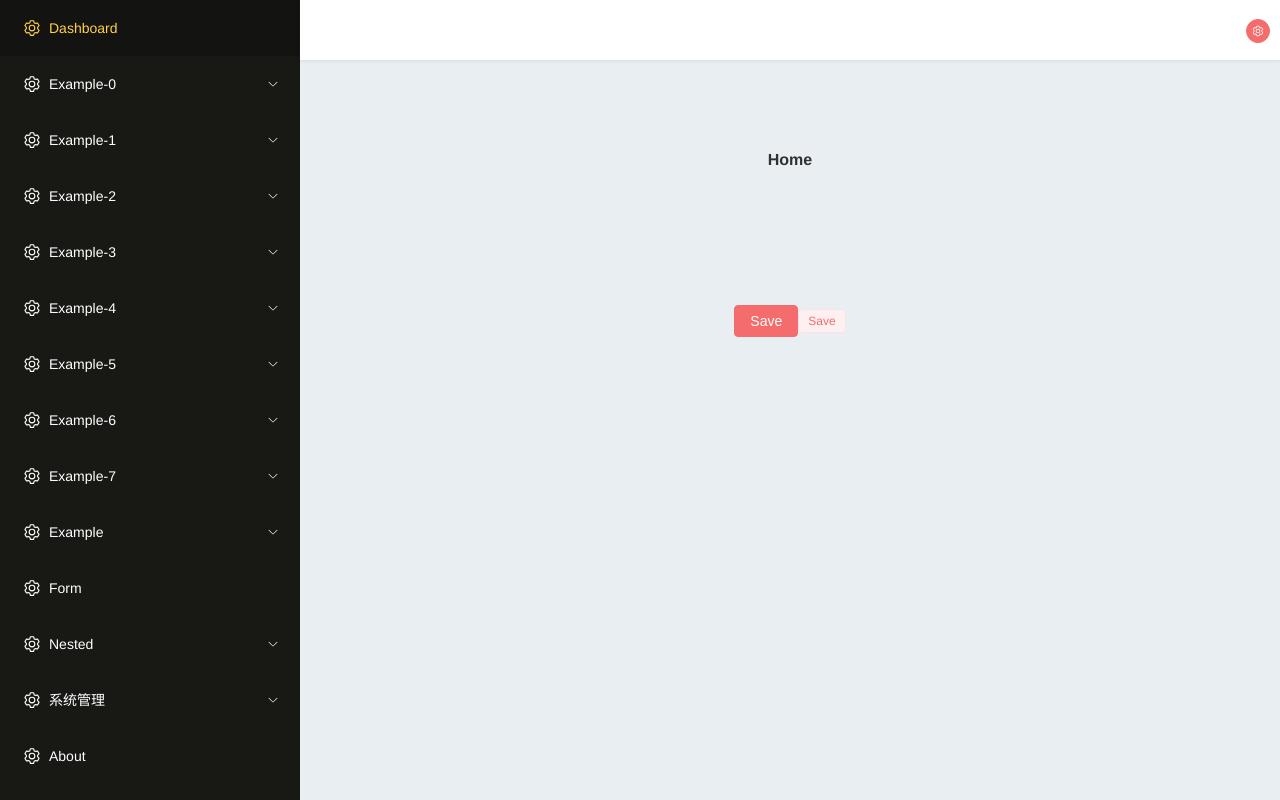
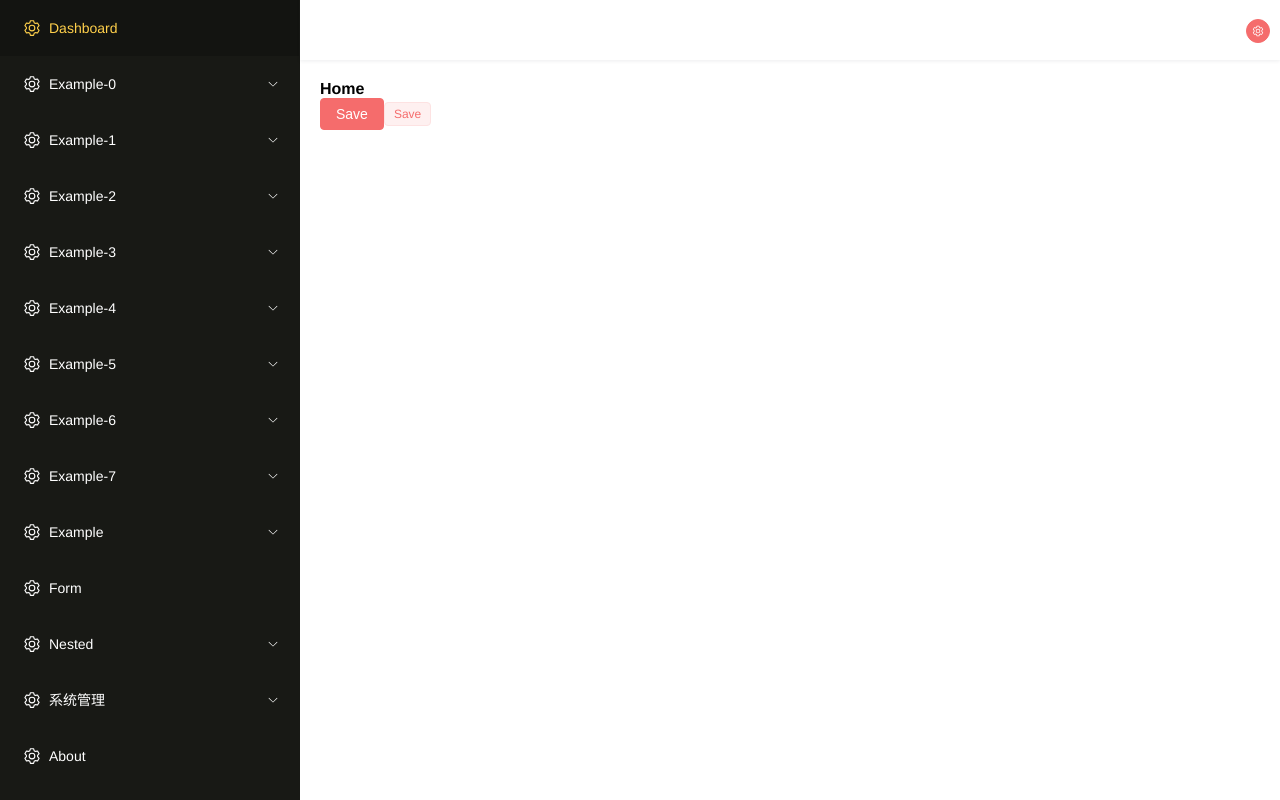
Before and after one commit to THRAEXS/vue3-element-admin, a Vue app: page /login in a window 1280 px wide. Both pictures are taken after a click on the button "Login". Built offline with nearby package versions, Linux system fonts and the light colour scheme.

Commit message:
opt: main

```diff
--- a/src/layout/components/sidebar/color.json
+++ /dev/null
@@ -1,5 +0,0 @@
-{
-    "menuBg": "#181915",
-    "textColor": "#FFFFFF",
-    "activeTextColor": "#FFD04B"
-}
--- a/src/layout/components/sidebar/index.vue
+++ b/src/layout/components/sidebar/index.vue
@@ -1,14 +1,13 @@
 <script setup>
 import SidebarItem from './SidebarItem.vue';
 import { useRouter, useRoute } from 'vue-router';
-
-import { menuBg, textColor, activeTextColor } from './color';
 
 const { options: { routes }} = useRouter();
 const available = routes.filter(({ meta }) => !meta?.hidden);
 const { path: activeMenu } = useRoute();
 
 const bodyHeight = document.body.clientHeight;
+const [menuBg, textColor, activeTextColor] = ['#181915', '#FFFFFF', '#FFD04B'];
 </script>
 
 <template>
--- a/src/layout/index.vue
+++ b/src/layout/index.vue
@@ -1,5 +1,7 @@
 <script setup>
 import { Navbar, Sidebar, AppMain } from './components';
+
+const scrollHeight = document.body.clientHeight - 60;
 </script>
 
 <template>
@@ -12,22 +14,29 @@ import { Navbar, Sidebar, AppMain } from './components';
                 <Navbar />
             </el-header>
             <el-main>
-                <AppMain />
+                <el-scrollbar :height="scrollHeight">
+                    <div class="scroll-content">
+                        <AppMain />
+                    </div>
+                </el-scrollbar>
             </el-main>
         </el-container>
     </el-container>
 </template>
 
-<style scoped>
-.layout-container .el-header {
-  line-height: 60px;
-  padding: 0;
-}
+<style lang="scss" scoped>
+.layout-container {
+    .el-header {
+        line-height: 60px;
+        padding: 0;
+    }
 
-.layout-container .el-main {
-  background-color: #e9eef3;
-  color: var(--el-text-color-primary);
-  text-align: center;
-  line-height: 160px;
+    .el-main {
+        padding: 0;
+    }
+
+    .scroll-content {
+        padding: 20px;
+    }
 }
 </style>
--- a/src/views/sample/form.vue
+++ b/src/views/sample/form.vue
@@ -1,3 +1,11 @@
 <template>
-    Form
+    <el-form style="border: 1px solid blue;background-color: green;">
+        <el-form-item
+            v-for="i in 50"
+            :key="i"
+            :label="`Label-${i}`"
+        >
+            <el-input placeholder="Please input" />
+        </el-form-item>
+    </el-form>
 </template>
```
